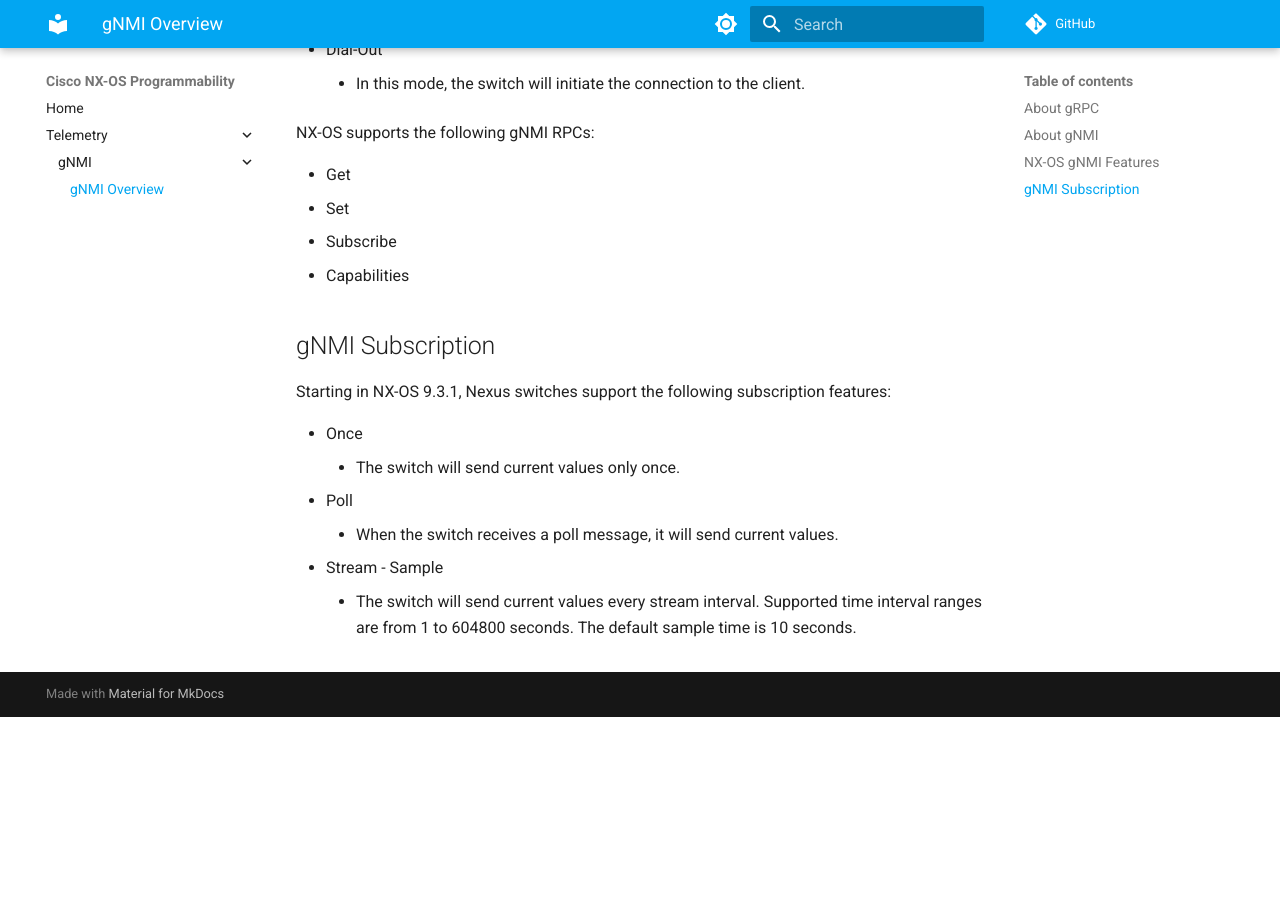
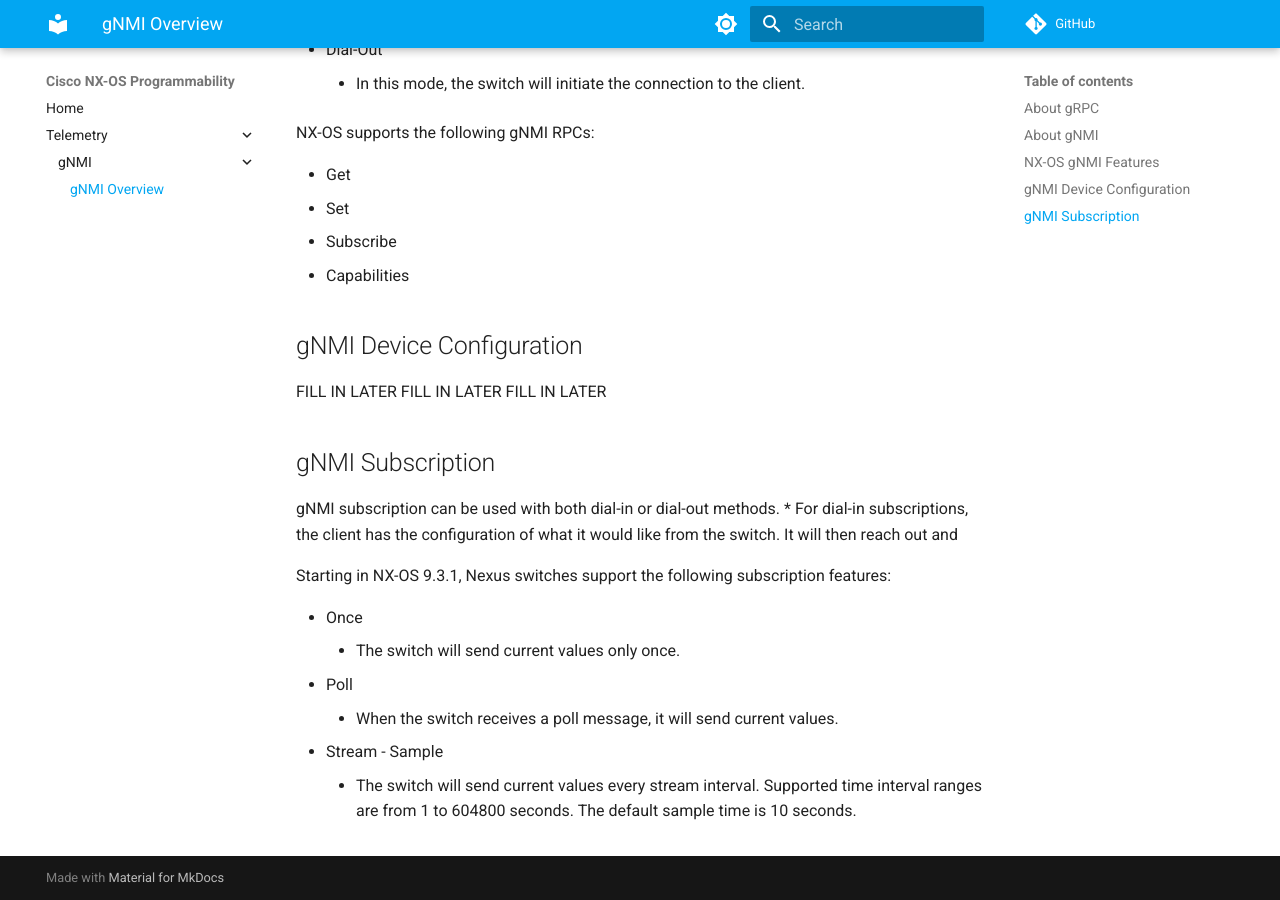
Before and after one commit to nmortari/NexusProgrammability, an MkDocs documentation site: the page built from docs/Telemetry/gNMI/1-gNMIOverview.md, in a window 1280 px wide and 900 px high, scrolled down 948 px. Built offline with MkDocs 1.6.1 and Material for MkDocs 9.7.7, drawn with Linux system fonts in a browser that asks for light colours; comment, search, counter and statistics services are not loaded; before the commit the page ends 1665 px from its top, so only the background shows below that.

Commit message:
Additional gNMI information

```diff
--- a/docs/Telemetry/gNMI/1-gNMIOverview.md
+++ b/docs/Telemetry/gNMI/1-gNMIOverview.md
@@ -31,7 +31,14 @@ NX-OS supports the following gNMI RPCs:
 * Subscribe
 * Capabilities
 
+## gNMI Device Configuration
+FILL IN LATER
+FILL IN LATER
+FILL IN LATER
+
 ## gNMI Subscription
+gNMI subscription can be used with both dial-in or dial-out methods.
+* For dial-in subscriptions, the client has the configuration of what it would like from the switch. It will then reach out and
 
 Starting in NX-OS 9.3.1, Nexus switches support the following subscription features:
 
```
